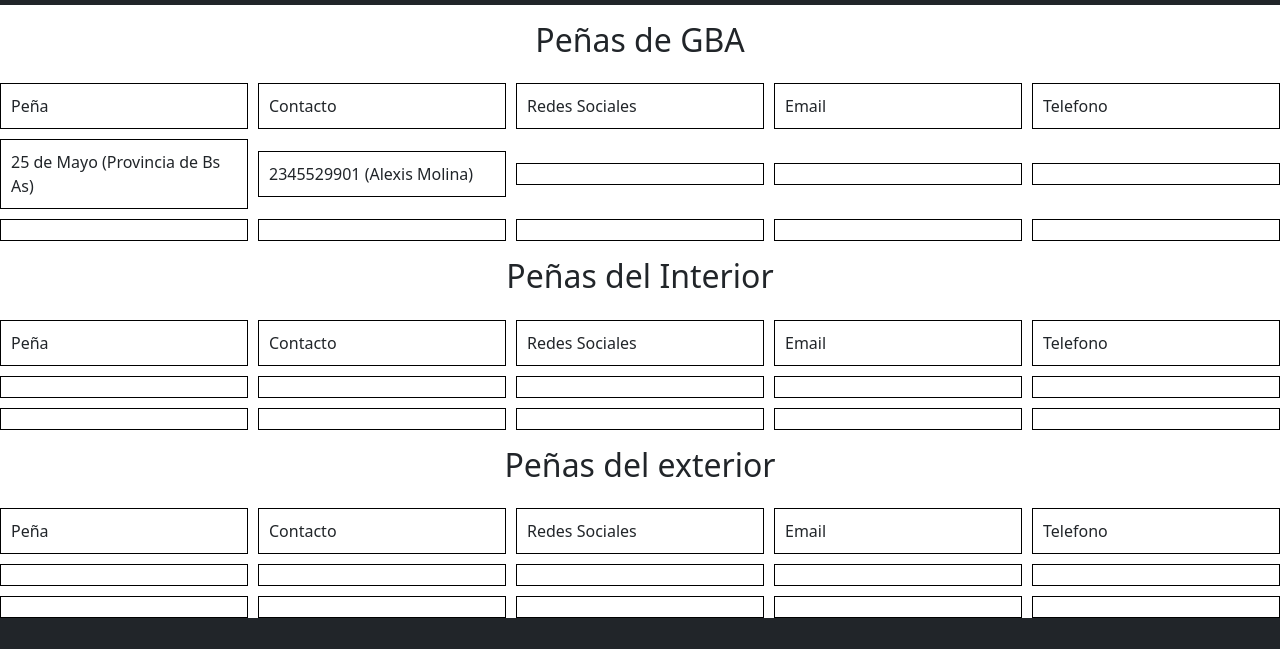
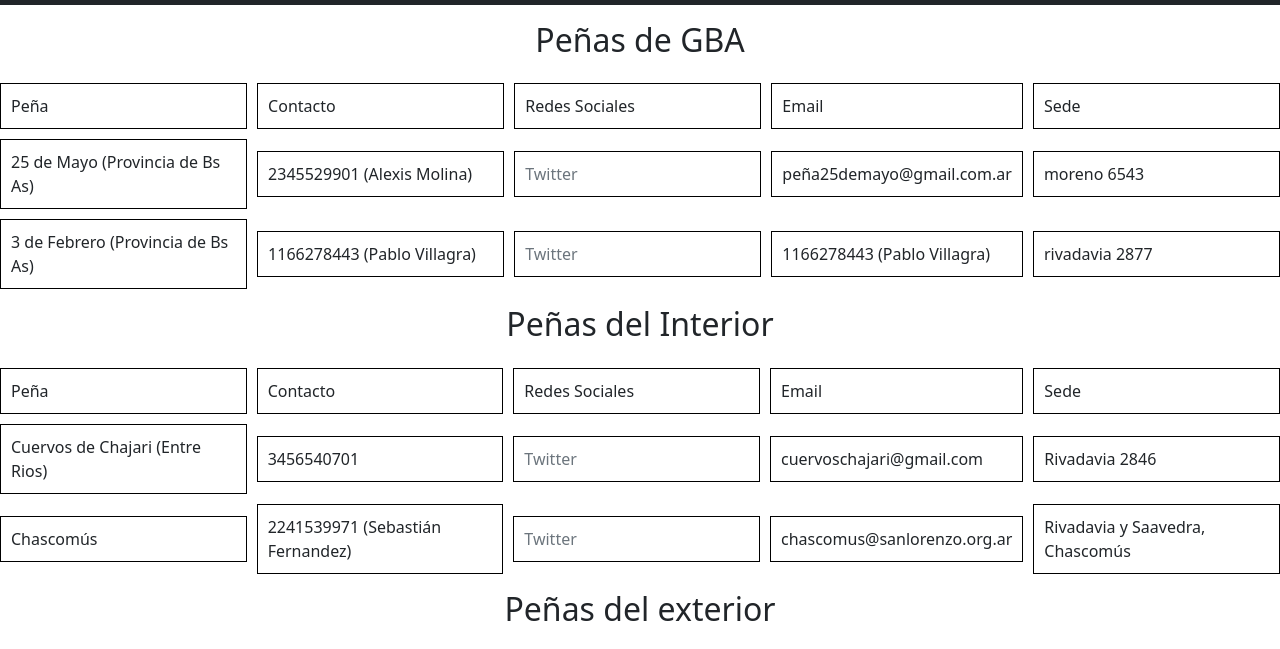
Before and after one commit to josecuervo89/Preentrega2-Nu-ez, a website: page pages/listapeñas.html in a window 1280 px wide. Shown: the part 69-718 px from the top of the page. Drawn offline with nearby package versions, Linux system fonts and the light colour scheme.

Commit message:
solucionando fallas

```diff
--- a/pages/listapeñas.html
+++ b/pages/listapeñas.html
@@ -81,21 +81,31 @@
         <div class="grid-item">Contacto</div>
         <div class="grid-item">Redes Sociales</div>
         <div class="grid-item">Email</div>
-        <div class="grid-item">Telefono</div>
+        <div class="grid-item">Sede</div>
 
         <div class="grid-item">25 de Mayo
           (Provincia de Bs As)</div>
         <div class="grid-item">2345529901
           (Alexis Molina)</div>
-        <div class="grid-item"></div>
-        <div class="grid-item"></div>
-        <div class="grid-item"></div>
+        <div class="grid-item">  <a
+          class="text-secondary text-decoration-none"
+          href="https://twitter.com/?lang=es"
+          >Twitter</a
+        > </div>
+        <div class="grid-item"> peña25demayo@gmail.com.ar </div>
+        <div class="grid-item">moreno 6543</div>
 
-        <div class="grid-item"></div>
-        <div class="grid-item"></div>
-        <div class="grid-item"></div>
-        <div class="grid-item"></div>
-        <div class="grid-item"></div>
+        <div class="grid-item"> 3 de Febrero
+          (Provincia de Bs As) </div>
+        <div class="grid-item"> 1166278443
+          (Pablo Villagra) </div>
+        <div class="grid-item"><a
+          class="text-secondary text-decoration-none"
+          href="https://twitter.com/?lang=es"
+          >Twitter</a> </div>
+        <div class="grid-item"> 1166278443
+          (Pablo Villagra) </div>
+        <div class="grid-item">rivadavia 2877</div>
 
 
       </div>
@@ -107,19 +117,26 @@
         <div class="grid-item">Contacto</div>
         <div class="grid-item">Redes Sociales</div>
         <div class="grid-item">Email</div>
-        <div class="grid-item">Telefono</div>
+        <div class="grid-item">Sede</div>
 
-            <div class="grid-item"></div>
-            <div class="grid-item"></div>
-            <div class="grid-item"></div>
-            <div class="grid-item"></div>
-            <div class="grid-item"></div>
+            <div class="grid-item">Cuervos de Chajari (Entre Rios) </div>
+            <div class="grid-item">3456540701</div>
+            <div class="grid-item"><a
+              class="text-secondary text-decoration-none"
+              href="https://twitter.com/?lang=es"
+              >Twitter</a> </div>
+            <div class="grid-item">cuervoschajari@gmail.com</div>
+            <div class="grid-item">Rivadavia 2846 </div>
 
-            <div class="grid-item"></div>
-            <div class="grid-item"></div>
-            <div class="grid-item"></div>
-            <div class="grid-item"></div>
-            <div class="grid-item"></div>
+            <div class="grid-item">Chascomús</div>
+            <div class="grid-item">2241539971
+              (Sebastián Fernandez)</div>
+            <div class="grid-item"><a
+              class="text-secondary text-decoration-none"
+              href="https://twitter.com/?lang=es"
+              >Twitter</a></div>
+            <div class="grid-item">chascomus@sanlorenzo.org.ar</div>
+            <div class="grid-item">Rivadavia y Saavedra, Chascomús</div>
 
 
           </div>
@@ -133,17 +150,23 @@
                 <div class="grid-item">Email</div>
                 <div class="grid-item">Telefono</div>
 
-                <div class="grid-item"></div>
-                <div class="grid-item"></div>
-                <div class="grid-item"></div>
-                <div class="grid-item"></div>
-                <div class="grid-item"></div>
+                <div class="grid-item">Alvear(España)</div>
+                <div class="grid-item">+34678310589</div>
+                <div class="grid-item"><a
+                  class="text-secondary text-decoration-none"
+                  href="https://twitter.com/?lang=es"
+                  >Twitter</a></div>
+                <div class="grid-item">alvearcasla@gmail.com.es</div>
+                <div class="grid-item">San Nicolas 5487</div>
 
-                <div class="grid-item"></div>
-                <div class="grid-item"></div>
-                <div class="grid-item"></div>
-                <div class="grid-item"></div>
-                <div class="grid-item"></div>
+                <div class="grid-item">Cuervos de Miami</div>
+                <div class="grid-item">+658724822967</div>
+                <div class="grid-item"><a
+                  class="text-secondary text-decoration-none"
+                  href="https://twitter.com/?lang=es"
+                  >Twitter</a></div>
+                <div class="grid-item">cuervosmiami@gmail.com.us</div>
+                <div class="grid-item">ST luis 587</div>
 
 
               </div>
```
Also changed, not shown: index.html (+6 -8 lines), css/style.css, scss/_accionsocial.scss (added), scss/_general.scss (added), scss/_index.scss (added), scss/_info.scss (added), scss/_listadepeñas.scss (added), scss/_redes.scss (added), scss/_variables.scss (added).
